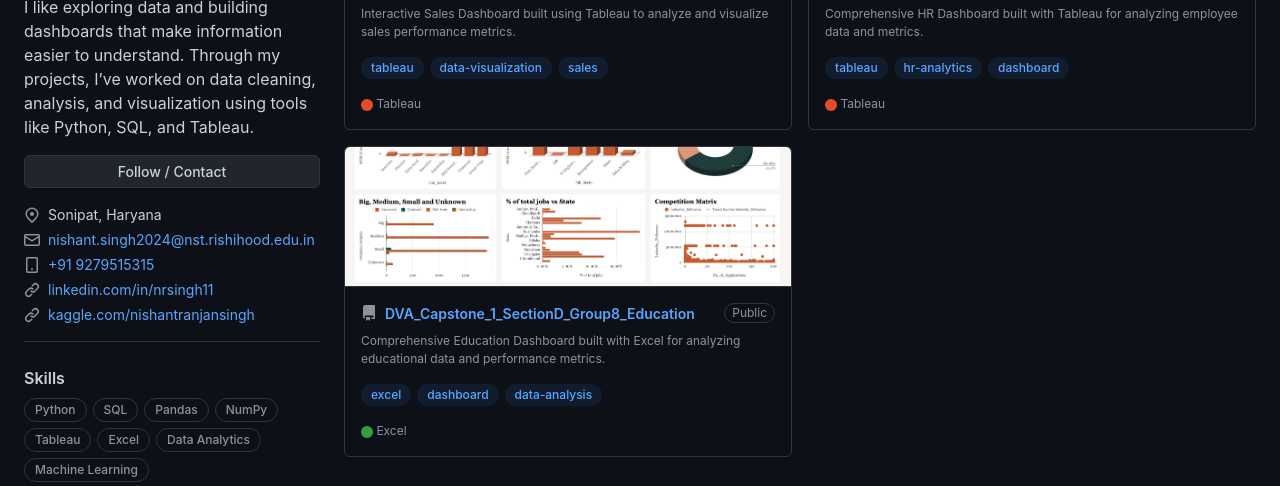
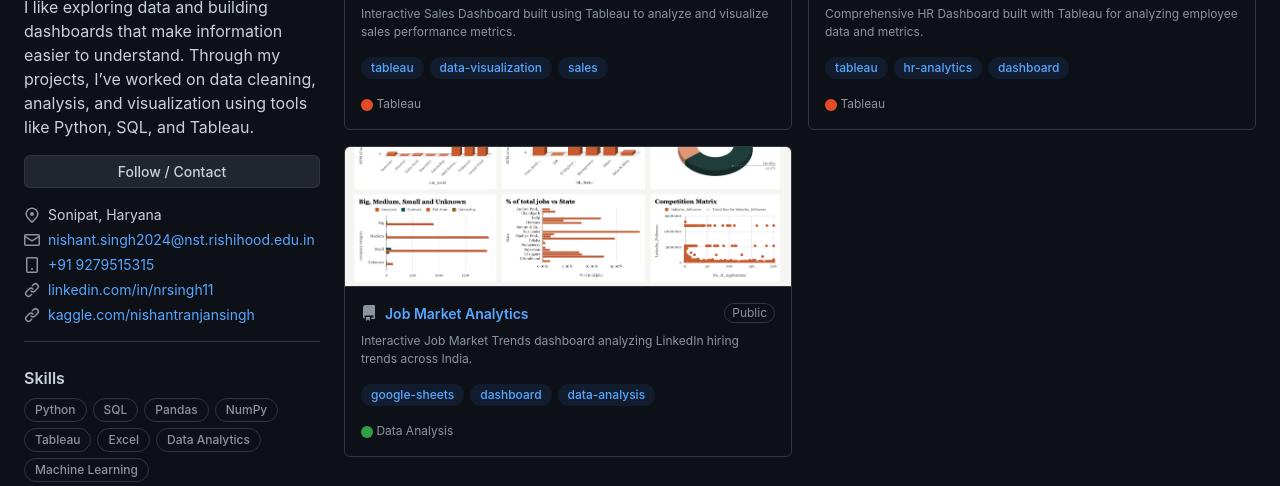
Before and after one commit to IAmNishantSingh/DVA_Protfolio, a plain HTML site: page index.html in a window 1280 px wide. Shown: the part 406-892 px from the top of the page. Drawn offline with Linux system fonts and the light colour scheme.

Commit message:
Update Job Market Analytics project details

```diff
--- a/index.html
+++ b/index.html
@@ -362,20 +362,20 @@
                     </div>
                 </div>
 
-                <div class="repo-card open-modal-btn" data-category="excel" data-title="Education Dashboard" data-img="./images/job_and_hire_dashboard_image.png" data-link="https://github.com/IAmNishantSingh/DVA_Capstone_1_SectionD_Group8_Education" data-desc="Comprehensive Education Dashboard built with Excel for analyzing educational data and performance metrics.">
+                <div class="repo-card open-modal-btn" data-category="excel" data-title="Job Market Analytics" data-img="./images/job_and_hire_dashboard_image.png" data-link="https://github.com/IAmNishantSingh/DVA_Capstone_1_SectionD_Group8_Education" data-desc="Interactive Job Market Trends dashboard analyzing LinkedIn hiring trends across India.">
                     <img src="./images/job_and_hire_dashboard_image.png" alt="Cover" class="card-cover-image">
                     <div class="repo-card-body">
                         <div class="repo-header">
                             <div class="repo-title-group">
                                 <svg class="icon"><path d="M2 2.5A2.5 2.5 0 014.5 0h8.75a.75.75 0 01.75.75v12.5a.75.75 0 01-.75.75h-2.5a.75.75 0 110-1.5h1.75v-2h-8a1 1 0 00-.714 1.7.75.75 0 01-1.072 1.05A2.495 2.495 0 012 11.5v-9zm10.5-1V9h-8c-.356 0-.694.074-1 .208V2.5a1 1 0 011-1h8zM5 12.25v3.25a.25.25 0 00.4.2l1.45-1.087a.25.25 0 01.3 0L8.6 15.7a.25.25 0 00.4-.2v-3.25a.25.25 0 00-.25-.25h-3.5a.25.25 0 00-.25.25z"></path></svg>
-                                <a href="#" class="repo-title">DVA_Capstone_1_SectionD_Group8_Education</a>
+                                <a href="#" class="repo-title">Job Market Analytics</a>
                             </div>
                             <span class="repo-badge">Public</span>
                         </div>
-                        <p class="repo-desc">Comprehensive Education Dashboard built with Excel for analyzing educational data and performance metrics.</p>
-                        <div class="repo-tags"><span class="topic-tag">excel</span><span class="topic-tag">dashboard</span><span class="topic-tag">data-analysis</span></div>
+                        <p class="repo-desc">Interactive Job Market Trends dashboard analyzing LinkedIn hiring trends across India.</p>
+                        <div class="repo-tags"><span class="topic-tag">google-sheets</span><span class="topic-tag">dashboard</span><span class="topic-tag">data-analysis</span></div>
                         <div class="repo-footer">
-                            <span><span class="lang-color lang-excel"></span> Excel</span>
+                            <span><span class="lang-color lang-excel"></span> Data Analysis</span>
                         </div>
                     </div>
                 </div>
```
Also changed, not shown: resume.html (+4 -4 lines), 1 other file.
